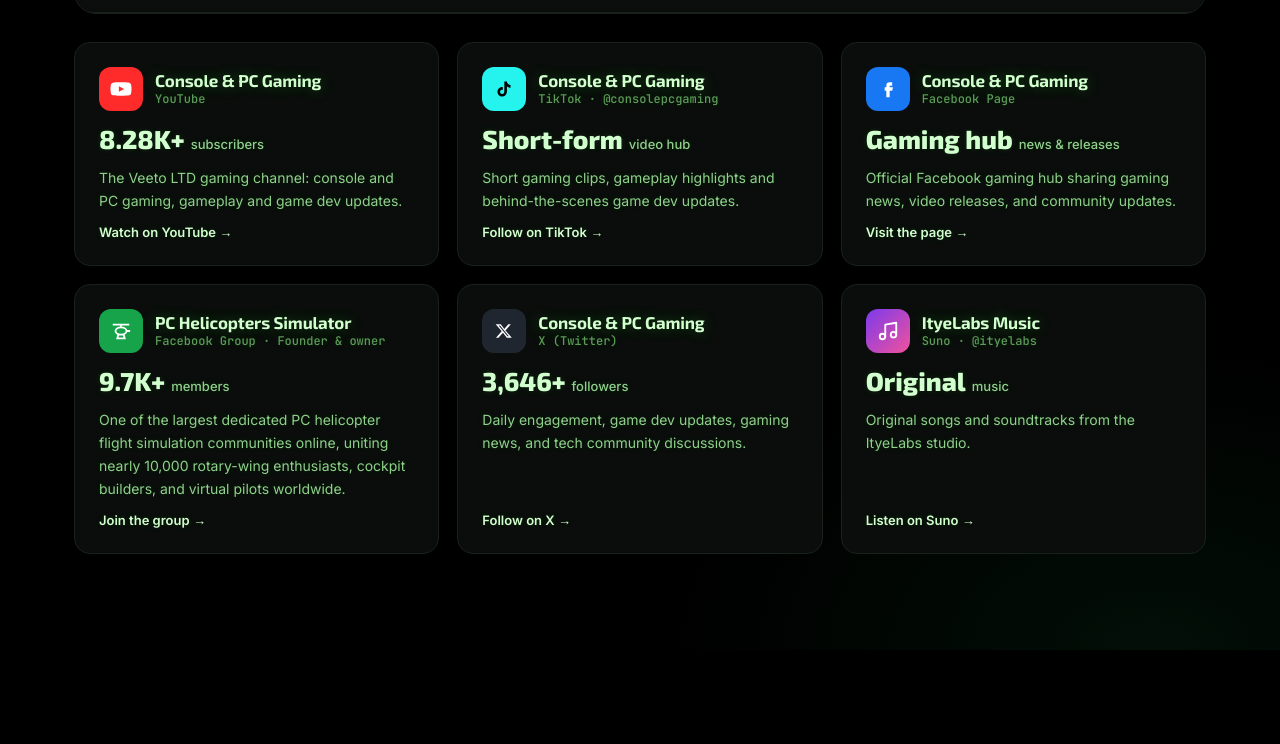
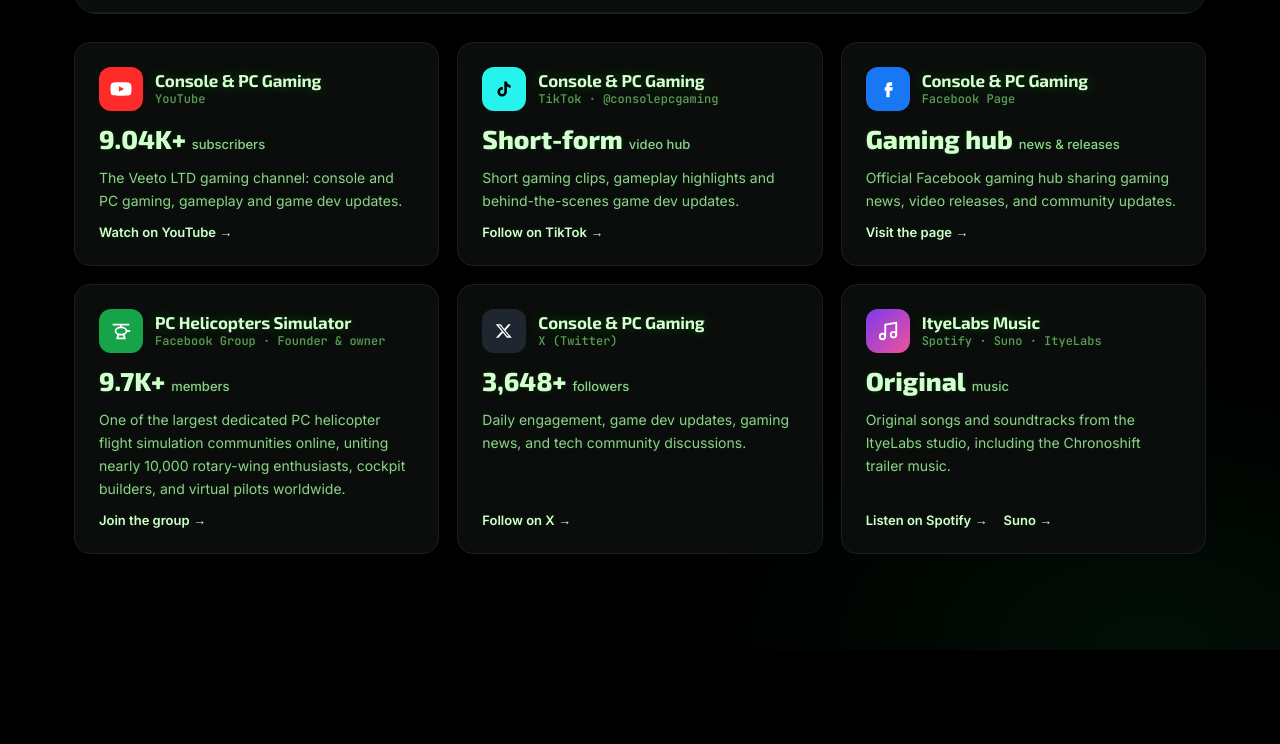
Before and after one commit to veetoltd/veetoltd.github.io, a plain HTML site: page index.html in a window 1280 px wide. Shown: the part 6046-6790 px from the top of the page. Drawn offline with Linux system fonts and the light colour scheme.

Commit message:
Socials: YouTube 9.04K, X 3,648; ItyeLabs Music card with Spotify and Suno; Spotify in studio block and footer

```diff
--- a/index.html
+++ b/index.html
@@ -374,7 +374,7 @@ footer a:hover{color:var(--cyan)}
         <span class="eyebrow">Game development studio</span>
         <h3>ItyeLabs</h3>
         <p>The creative development arm dedicated to building original indie games, interactive experiences, and simulation projects — combining decades of software engineering discipline with a lifelong love for gaming.</p>
-        <div class="btns"><a class="btn p" href="https://veetoltd.github.io/chronoshift/">See our game: Chronoshift &rarr;</a> <a class="btn s" href="https://suno.com/@ityelabs" target="_blank" rel="noopener">Listen to our music &rarr;</a></div>
+        <div class="btns"><a class="btn p" href="https://veetoltd.github.io/chronoshift/">See our game: Chronoshift &rarr;</a> <a class="btn s" href="https://open.spotify.com/artist/0E3Ffxx506RhNI9yR36Z2N" target="_blank" rel="noopener">Listen on Spotify &rarr;</a></div>
       </div>
     </div>
 
@@ -386,7 +386,7 @@ footer a:hover{color:var(--cyan)}
     <div class="socials">
       <a class="soc yt reveal" href="https://www.youtube.com/@ConsolePCGaming" target="_blank" rel="noopener">
         <div class="top"><div class="lg"><svg width="22" height="22" viewBox="0 0 24 24" fill="currentColor"><path d="M23 7.2a3 3 0 0 0-2.1-2.1C19 4.6 12 4.6 12 4.6s-7 0-8.9.5A3 3 0 0 0 1 7.2 31 31 0 0 0 .5 12 31 31 0 0 0 1 16.8a3 3 0 0 0 2.1 2.1c1.9.5 8.9.5 8.9.5s7 0 8.9-.5a3 3 0 0 0 2.1-2.1 31 31 0 0 0 .5-4.8 31 31 0 0 0-.5-4.8zM9.7 15V9l5.8 3-5.8 3z"/></svg></div><div><h3>Console &amp; PC Gaming</h3><div class="platform">YouTube</div></div></div>
-        <div class="num">8.28K+<small>subscribers</small></div>
+        <div class="num">9.04K+<small>subscribers</small></div>
         <p>The Veeto LTD gaming channel: console and PC gaming, gameplay and game dev updates.</p>
         <span class="go">Watch on YouTube &rarr;</span>
       </a>
@@ -410,16 +410,16 @@ footer a:hover{color:var(--cyan)}
       </a>
       <a class="soc xx reveal" href="https://x.com/ConsolePCGaming" target="_blank" rel="noopener">
         <div class="top"><div class="lg" style="background:#1f2630"><svg width="18" height="18" viewBox="0 0 24 24" fill="currentColor"><path d="M17.8 3h3.3l-7.2 8.2L22.4 21h-6.6l-5.2-6.8L4.6 21H1.3l7.7-8.8L.9 3h6.8l4.7 6.2L17.8 3zm-1.2 16.1h1.8L6.7 4.8H4.8l11.8 14.3z"/></svg></div><div><h3>Console &amp; PC Gaming</h3><div class="platform">X (Twitter)</div></div></div>
-        <div class="num">3,646+<small>followers</small></div>
+        <div class="num">3,648+<small>followers</small></div>
         <p>Daily engagement, game dev updates, gaming news, and tech community discussions.</p>
         <span class="go">Follow on X &rarr;</span>
       </a>
-      <a class="soc sn reveal" href="https://suno.com/@ityelabs" target="_blank" rel="noopener">
-        <div class="top"><div class="lg" style="background:linear-gradient(135deg,#7c3aed,#f0529c)"><svg width="22" height="22" viewBox="0 0 24 24" fill="none" stroke="currentColor" stroke-width="2" stroke-linecap="round" stroke-linejoin="round"><path d="M9 18V5l12-2v13"/><circle cx="6" cy="18" r="3"/><circle cx="18" cy="16" r="3"/></svg></div><div><h3>ItyeLabs Music</h3><div class="platform">Suno &middot; @ityelabs</div></div></div>
+      <div class="soc sn reveal">
+        <div class="top"><div class="lg" style="background:linear-gradient(135deg,#7c3aed,#f0529c)"><svg width="22" height="22" viewBox="0 0 24 24" fill="none" stroke="currentColor" stroke-width="2" stroke-linecap="round" stroke-linejoin="round"><path d="M9 18V5l12-2v13"/><circle cx="6" cy="18" r="3"/><circle cx="18" cy="16" r="3"/></svg></div><div><h3>ItyeLabs Music</h3><div class="platform">Spotify &middot; Suno &middot; ItyeLabs</div></div></div>
         <div class="num">Original<small>music</small></div>
-        <p>Original songs and soundtracks from the ItyeLabs studio.</p>
-        <span class="go">Listen on Suno &rarr;</span>
-      </a>
+        <p>Original songs and soundtracks from the ItyeLabs studio, including the Chronoshift trailer music.</p>
+        <div class="go" style="gap:16px;flex-wrap:wrap"><a href="https://open.spotify.com/artist/0E3Ffxx506RhNI9yR36Z2N" target="_blank" rel="noopener" style="color:inherit">Listen on Spotify &rarr;</a><a href="https://suno.com/@ityelabs" target="_blank" rel="noopener" style="color:inherit">Suno &rarr;</a></div>
+      </div>
     </div>
   </div>
 </section>
@@ -451,6 +451,7 @@ footer a:hover{color:var(--cyan)}
       <a href="https://www.tiktok.com/@consolepcgaming" target="_blank" rel="noopener">TikTok</a>
       <a href="https://www.facebook.com/consoleandpcgaming/" target="_blank" rel="noopener">Facebook</a>
       <a href="https://x.com/ConsolePCGaming" target="_blank" rel="noopener">X</a>
+      <a href="https://open.spotify.com/artist/0E3Ffxx506RhNI9yR36Z2N" target="_blank" rel="noopener">Spotify</a>
       <a href="https://suno.com/@ityelabs" target="_blank" rel="noopener">Suno</a>
     </div>
   </div>
```
